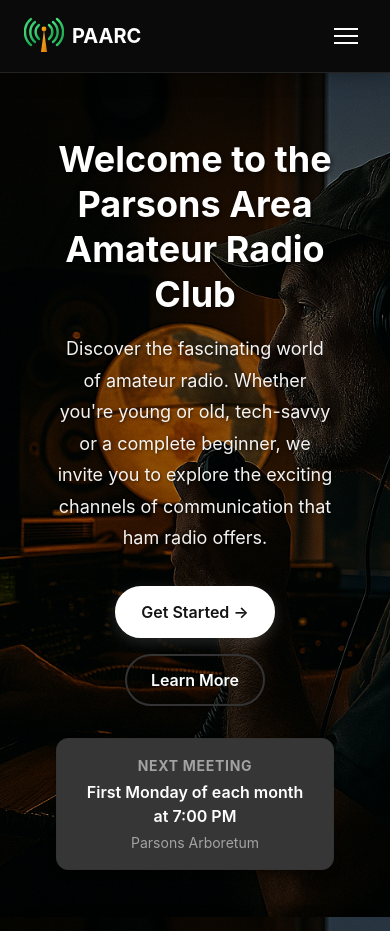
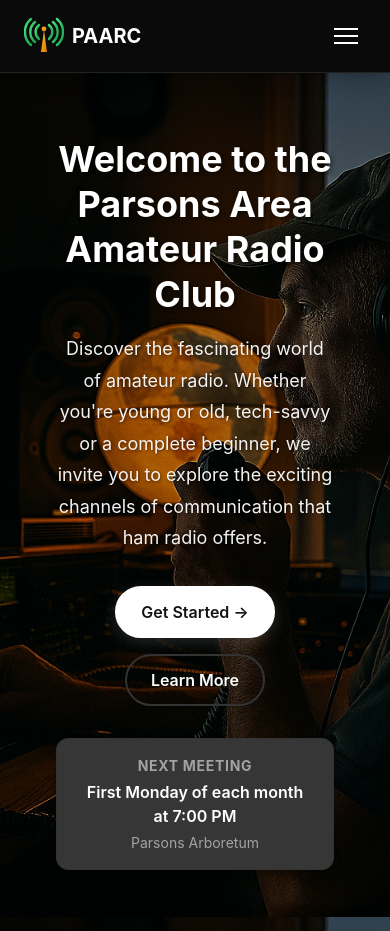
Before and after one commit to Parsons-Ham-Club/parsonshamclub, a PHP site: page /rss/ in a window 390 px wide. Shown: the top 931 px of the page. Run offline with PHP 8.4, Linux system fonts and the light colour scheme.

Commit message:
Refine alternating carousel styling and behavior
- Lighten hero background overlay for better visibility (0.25/0.15/0.35)
- Update Mobile Operations description with southeast Kansas details
- Change carousel auto-advance timing from 5 to 6 seconds per slide

🤖 Generated with [Claude Code](https://claude.com/claude-code)

Co-Authored-By: Claude <noreply@anthropic.com>

```diff
--- a/css/homepage.css
+++ b/css/homepage.css
@@ -28,9 +28,9 @@
   height: 100%;
   background: linear-gradient(
     180deg,
-    rgba(0, 0, 0, 0.4) 0%,
-    rgba(0, 0, 0, 0.3) 50%,
-    rgba(0, 0, 0, 0.5) 100%
+    rgba(0, 0, 0, 0.25) 0%,
+    rgba(0, 0, 0, 0.15) 50%,
+    rgba(0, 0, 0, 0.35) 100%
   );
   pointer-events: none;
   z-index: 0;
--- a/index.html
+++ b/index.html
@@ -130,7 +130,7 @@
             </div>
             <div class="alt-carousel-content">
               <h3 class="alt-carousel-title">Mobile Operations</h3>
-              <p class="alt-carousel-description">Our club trailer provides portable radio capabilities for Field Day events and emergency communications, allowing us to set up operations anywhere they're needed.</p>
+              <p class="alt-carousel-description">This club trailer provides portable radio capabilities for Field Day events and emergency communications throughout southeast Kansas allowing us to set up operations anywhere they're needed.</p>
             </div>
           </div>
         </div>
@@ -446,16 +446,16 @@
         if (altPrevBtn) altPrevBtn.addEventListener('click', prevAltSlide);
         if (altNextBtn) altNextBtn.addEventListener('click', nextAltSlide);
 
-        // Auto-advance slides every 5 seconds
+        // Auto-advance slides every 6 seconds
         if (altSlides.length > 1) {
-          altAutoplayInterval = setInterval(nextAltSlide, 5000);
+          altAutoplayInterval = setInterval(nextAltSlide, 6000);
 
           // Pause autoplay on hover
           altCarousel.addEventListener('mouseenter', function() {
             clearInterval(altAutoplayInterval);
           });
           altCarousel.addEventListener('mouseleave', function() {
-            altAutoplayInterval = setInterval(nextAltSlide, 5000);
+            altAutoplayInterval = setInterval(nextAltSlide, 6000);
           });
         }
 
```
